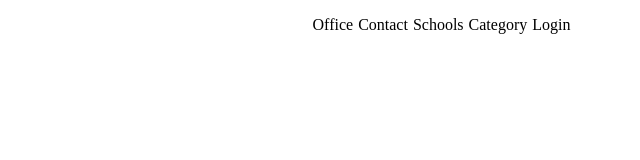
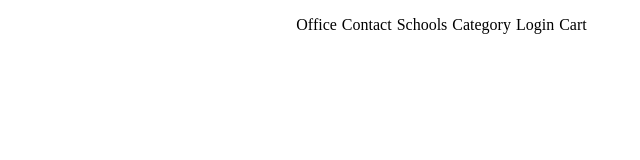
Before and after one commit to mecheline/github-tutorial, a plain HTML site: page index.html in a window 1280 px wide. Shown: the full height of the page, 216-856 px from the left. Drawn offline with Linux system fonts and the light colour scheme.

Commit message:
cart added

```diff
--- a/index.html
+++ b/index.html
@@ -15,6 +15,9 @@
             <li>Schools</li>
             <li>Category</li>
             <li>Login</li>
+            <li>Cart</li>
+
+
         </ul>
     </nav>
 
```
